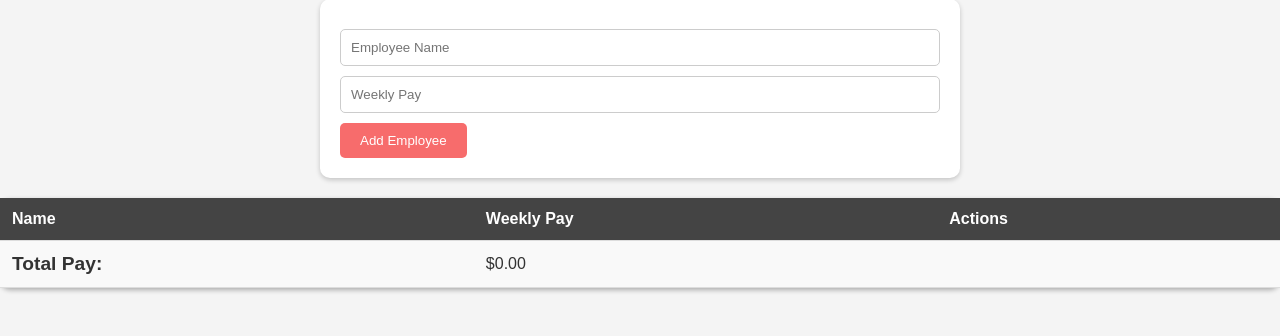
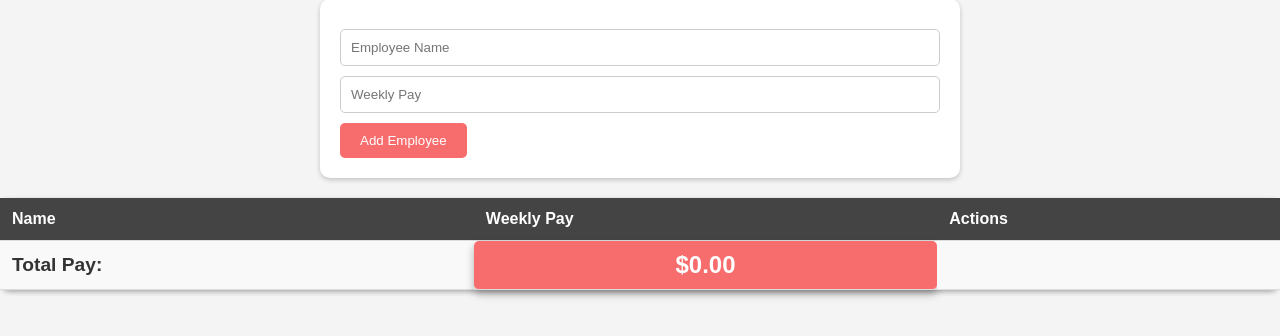
Before and after one commit to Oskart378/francisco_inventory, a website: page employees.html in a window 1280 px wide. Shown: the part 340-676 px from the top of the page. Drawn offline with Linux system fonts and the light colour scheme; no server answers.

Commit message:
Fix total style

```diff
--- a/styles.css
+++ b/styles.css
@@ -122,7 +122,7 @@ tr:nth-child(even) td {
 }
 
 /* Total Value Display */
-#grand-total {
+#grand-total, #total-pay {
   text-align: center;
   font-size: 1.5em;
   font-weight: bold;
```
